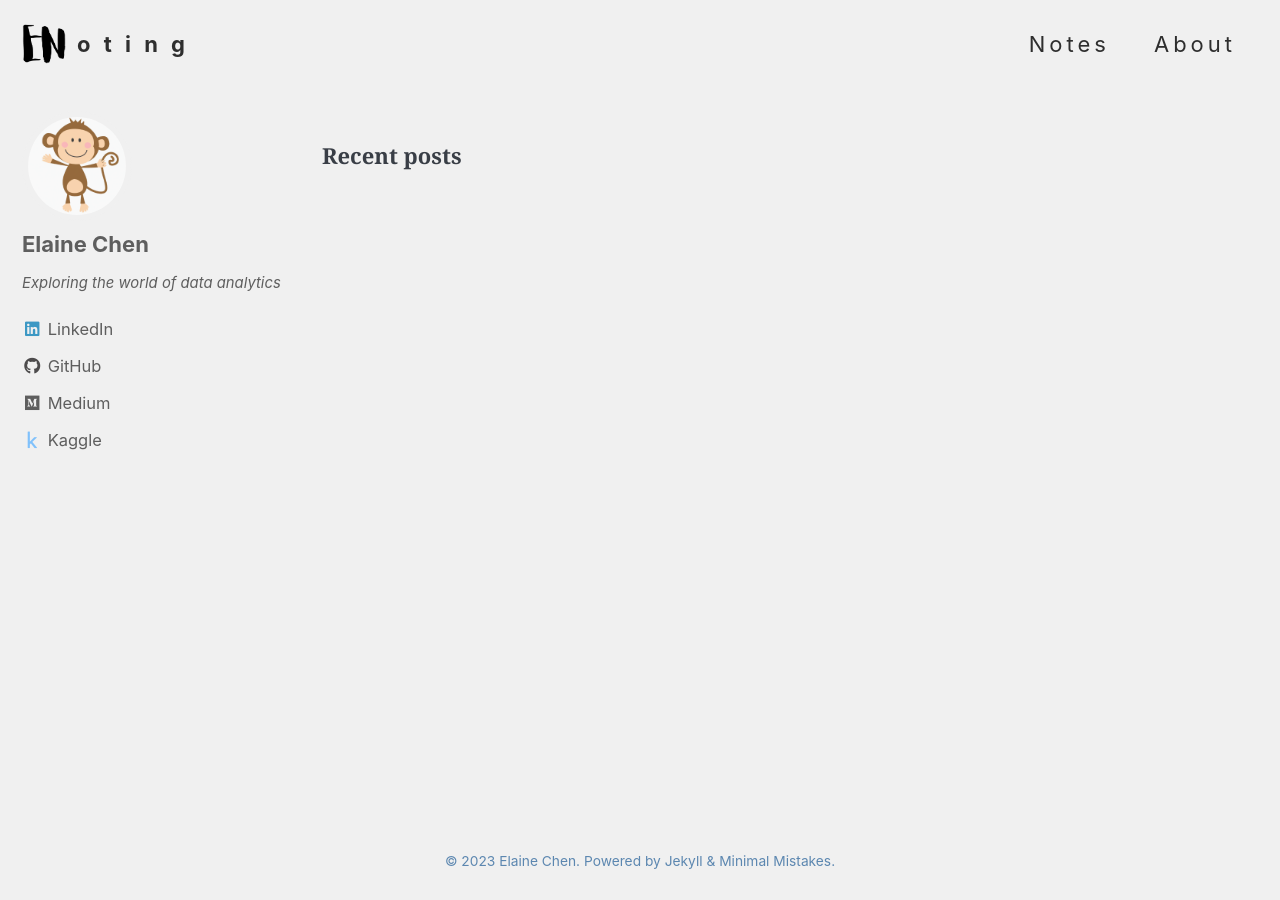
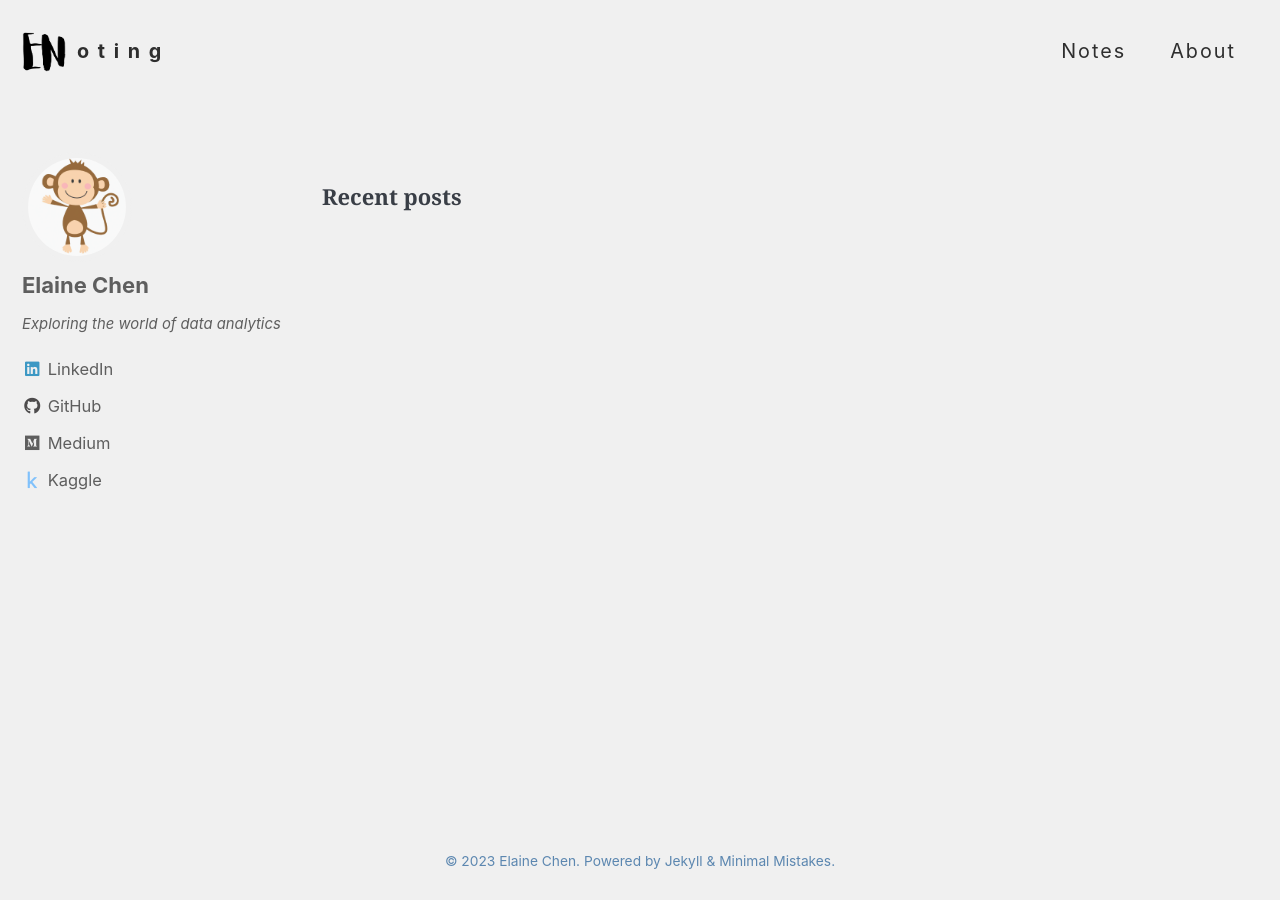
Before and after one commit to elainechen7366/elainechen7366.github.io, a Jekyll site: the page built from index.html, in a window 1280 px wide. Built offline with Jekyll 4.4.1, drawn with Linux system fonts in a browser that asks for light colours; cached includes are drawn as plain includes; some web fonts are replaced; the list of posts is cut into pages by our own code.

Commit message:
modify padding only for simple skin

```diff
--- a/_sass/minimal-mistakes/_masthead.scss
+++ b/_sass/minimal-mistakes/_masthead.scss
@@ -10,12 +10,16 @@
   -webkit-animation-delay: 0.15s;
   animation-delay: 0.15s;
   z-index: 20;
+  font-size: 0.9rem;
 
   &__inner-wrap {
     @include clearfix;
+    padding-top: 1.5em;
+    padding-bottom: 2.5rem;
+    padding-right: 1rem;
+    padding-left: 1rem;
     margin-left: auto;
     margin-right: auto;
-    padding: 1em;
     max-width: 100%;
     display: -webkit-box;
     display: -ms-flexbox;
@@ -35,7 +39,7 @@
 
     a {
       text-decoration: none;
-      letter-spacing: 4px;
+      letter-spacing: 2px;
     }
   }
 }
```
